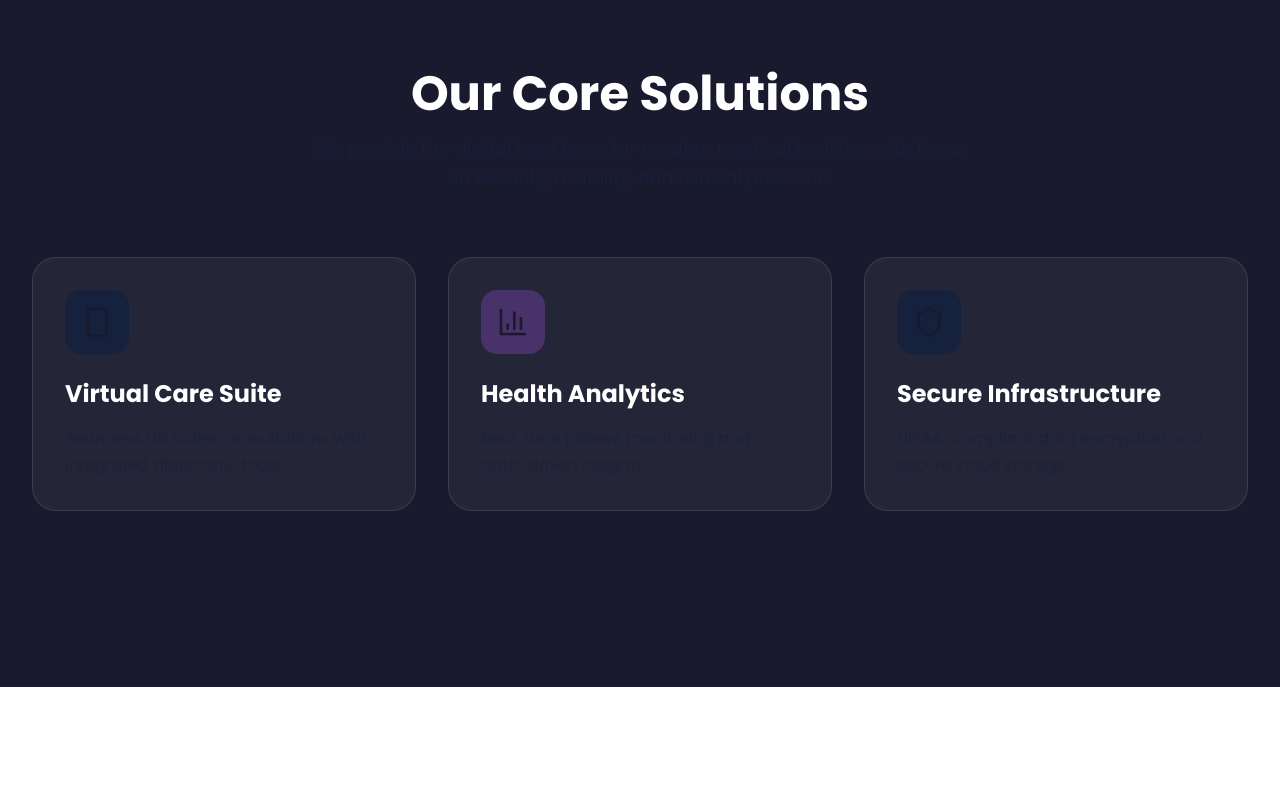
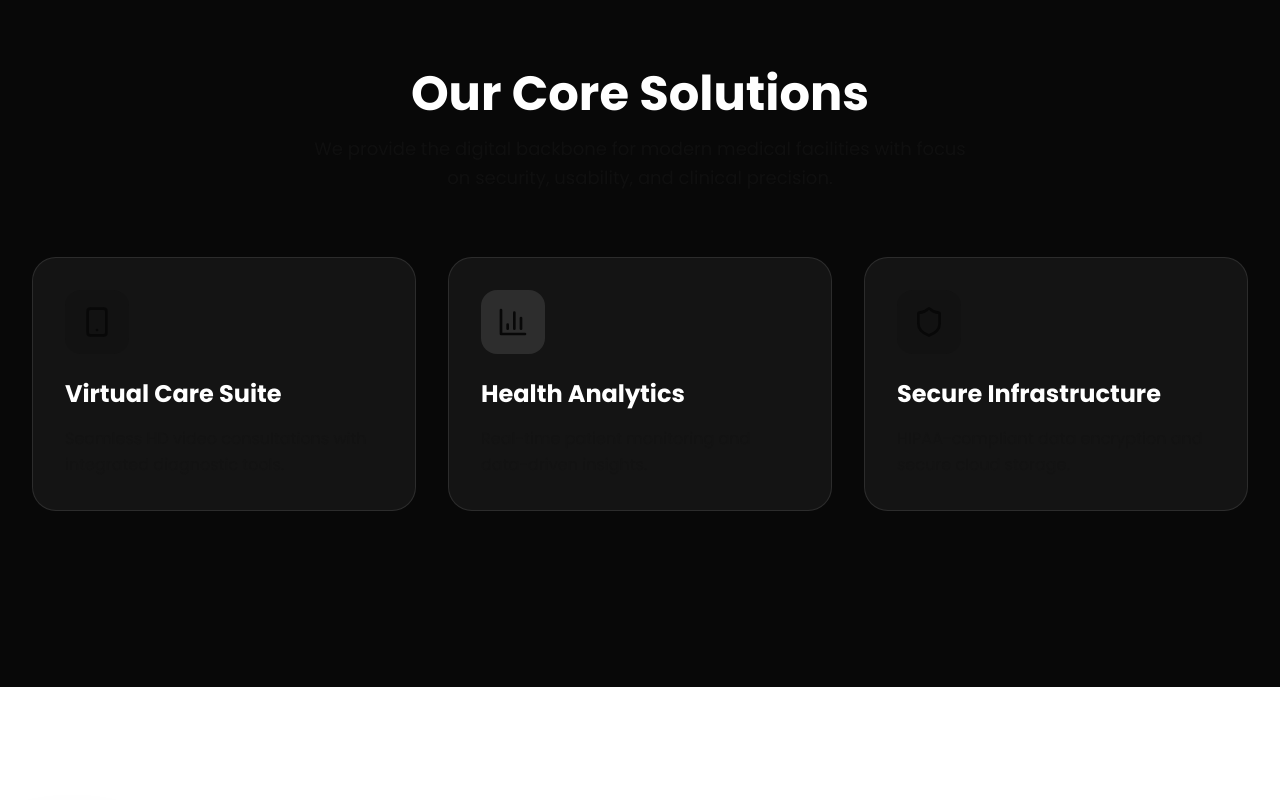
Before and after one commit to KHALIFAH334/azm-nexus-, a Next.js app: page / in a window 1280 px wide. Shown: the part 1240-2040 px from the top of the page. Built offline with nearby package versions, Linux system fonts and the light colour scheme.

Commit message:
Apply Cyber-Lime & Matte Graphite color scheme (Option 7)

```diff
--- a/tailwind.config.ts
+++ b/tailwind.config.ts
@@ -11,11 +11,11 @@ const config: Config = {
     extend: {
       colors: {
         brand: {
-          dark: "#1A1A2E",      // Deep Space Navy
-          teal: "#FF7F3F",      // Neon Orange
-          action: "#FF4D00",    // Electric Red/Orange
-          lavender: "#9D4EDD",  // Vibrant Purple
-          soft: "#16213E",      // Dark Indigo
+          dark: "#080808",      // Matte Graphite
+          teal: "#CCFF00",      // Electric Lime
+          action: "#111111",    // Stealth Black
+          lavender: "#666666",  // Mid-Grey
+          soft: "#121212",      // Obsidian
         },
       },
       fontFamily: {
```
